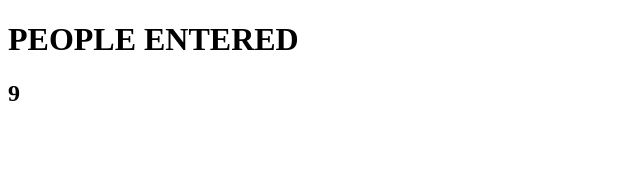
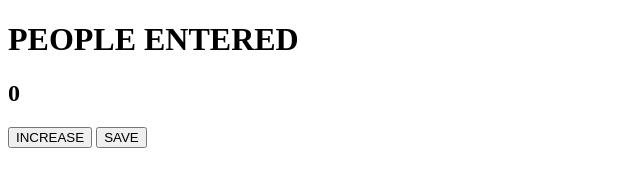
Before and after one commit to Bilal-2323/gitdemo, a plain HTML site: page index.html in a window 1280 px wide. Shown: the whole page, without its empty margins (0-640 px from the left). Drawn offline with Linux system fonts and the light colour scheme.

Commit message:
new update

```diff
--- a/index.html
+++ b/index.html
@@ -9,8 +9,9 @@
 <body>
     <h1>PEOPLE ENTERED</h1>
     <h2 id = "count-el">0</h2>
-    <script src="index.js">
-
-    </script>
+    <button id = "increment-btn" onclick="increament()">INCREASE</button>
+    <button id="save-btn"onclick="saveDoc()">SAVE</button>
+    <h2 id ="saved"></h2>
+    <script src="index.js" ></script>
 </body>
 </html>
--- a/index.js
+++ b/index.js
@@ -1 +1,19 @@
-document.getElementById("count-el").innerText = 9
+// document.getElementById("count-el").innerText = 9
+
+// console.log(count)
+// let myAge = 20 + 2
+// console.log(myAge)
+let newELE = document.getElementById("count-el")
+let count = 0
+function increament(){
+    count = count + 1
+    newELE.innerText = count
+
+}
+
+function saveDoc(){
+    let saveELE =document.getElementById("saved")
+    let countStr = count+" - "
+    saveELE.textContent = saveELE.textContent + countStr
+
+}
```
Also changed, not shown: NOTES.txt (added).
